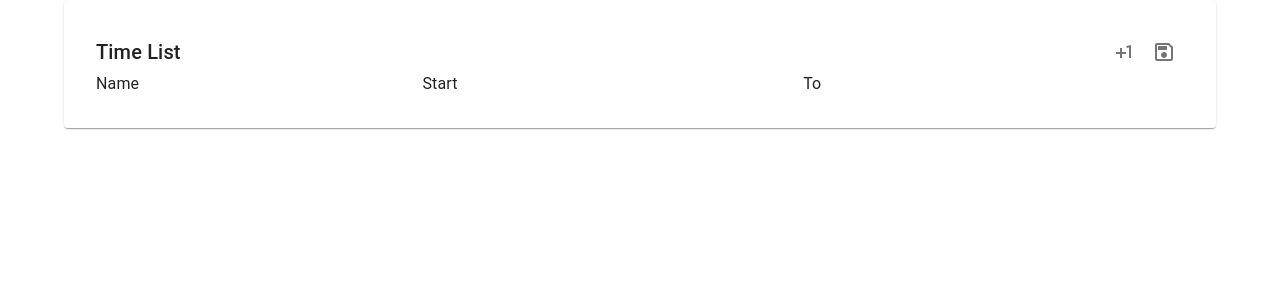
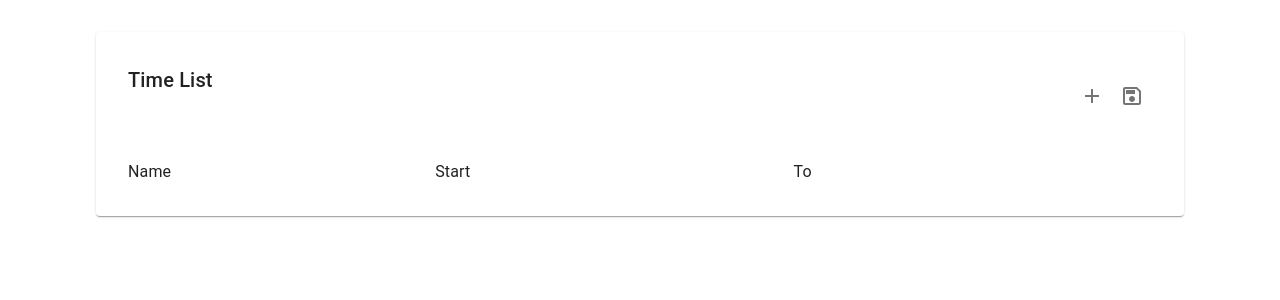
Before and after one commit to rkoleci/react-forms-redux-mui-ts, a React (Create React App) app in the folder react-forms-redux-mui-ts/: page / in a window 1280 px wide. Shown: the top 300 px of the page. Built offline with nearby package versions, Linux system fonts and the light colour scheme.

Commit message:
ui fixes

```diff
--- a/react-forms-redux-mui-ts/src/formErrors/GenericErrorsBanner.tsx
+++ b/react-forms-redux-mui-ts/src/formErrors/GenericErrorsBanner.tsx
@@ -3,6 +3,7 @@ import { AppState } from "../store";
 import { connect } from "react-redux";
 import { Box, Typography } from "@mui/material";
 import { FormErrorsSelectors } from "./formErrorsSelectors";
+import { translate } from "./translator";
 
 interface GenericErrorsBannerProps {
     errors: string[]
@@ -13,9 +14,9 @@ function GenericErrorsBanner({ errors }: GenericErrorsBannerProps) {
 
     return (
         <Box>
-            {errors.map(error => (
+            {errors.map((error, index) => (
                 <Box>
-                    <Typography key={error}>{error}</Typography>
+                    <Typography key={error}>{`${index +1 }. ${translate(error)}`}</Typography>
                 </Box>
             ))}
         </Box>
--- /dev/null
+++ b/react-forms-redux-mui-ts/src/formErrors/translator.ts
@@ -0,0 +1,16 @@
+export const translate = (key: string) => {
+    if (key == 'invalidValue') {
+        return 'Invalid value'
+    }
+    if (key == 'missingFields') {
+        return 'This field is mandatory'
+    }
+    if (key == 'notAfterFrom') {
+        return 'Must be after from'
+    }
+    if (key == 'invalidBannerError') {
+        return 'One or more invalid fields!'
+    }
+
+    return key
+}
--- a/react-forms-redux-mui-ts/src/timeList/EditableTimeList.tsx
+++ b/react-forms-redux-mui-ts/src/timeList/EditableTimeList.tsx
@@ -59,7 +59,6 @@ const EditableTimeList = ({ timeList }: EditableTimeListProps) => {
 }
 
 const mapStateToProps = (state: AppState): EditableTimeListProps => {
-    console.log(111, 'timelist', state)
     return {
         timeList: UITimeListSelectors.selectAll(state)
     }
--- a/react-forms-redux-mui-ts/src/timeList/PeriodField.tsx
+++ b/react-forms-redux-mui-ts/src/timeList/PeriodField.tsx
@@ -9,6 +9,7 @@ import { AdapterMoment } from '@mui/x-date-pickers/AdapterMoment';
 import moment, { Moment } from "moment";
 import { upsertFromPeriod, upsertToPeriod } from "./timeListSlices";
 import { FormControl, FormHelperText } from "@mui/material";
+import { translate } from "../formErrors/translator";
 
 
 interface PeriodFieldProps {
@@ -28,7 +29,7 @@ const PeriodField = ({ value, error, onChange }: PeriodFieldProps) => {
                 onChange={onChange}
             />
         </LocalizationProvider>
-        {error && <FormHelperText>{error}</FormHelperText>}
+        {error && <FormHelperText sx={{position: 'absolute', bottom: '-20px'}}>{translate(error)}</FormHelperText>}
     </FormControl>
     )
 }
--- a/react-forms-redux-mui-ts/src/timeList/TimeListNamField.tsx
+++ b/react-forms-redux-mui-ts/src/timeList/TimeListNamField.tsx
@@ -5,6 +5,8 @@ import { FormErrorsSelectors } from '../formErrors/formErrorsSelectors';
 import { connect } from 'react-redux';
 import { TextField } from '@mui/material';
 import { upsertName } from './timeListSlices';
+import { translate } from '../formErrors/translator';
+import styled from '@emotion/styled';
 
 interface TimeListNameFieldOwnProps {
     id: string;
@@ -20,7 +22,6 @@ interface TimeListNameCallbacks {
 }
 
 const TimeListNameField = ({ name, error, onChange }: TimeListNameFieldProps & TimeListNameCallbacks) => {
-    console.log(111, 'error', error)
     const onTextChange = (e: any) => {
         onChange(e.target.value)
     }
@@ -30,7 +31,13 @@ const TimeListNameField = ({ name, error, onChange }: TimeListNameFieldProps & T
             value={name}
             onChange={onTextChange}
             error={!!error}
-            helperText={error || ''}
+            helperText={translate(error) || ''}
+            FormHelperTextProps={{
+                sx: {
+                    position: 'absolute', bottom: '-20px'
+                }
+            }}
+
         />
     )
 }
--- a/react-forms-redux-mui-ts/src/timeList/TimeListPageLayout.tsx
+++ b/react-forms-redux-mui-ts/src/timeList/TimeListPageLayout.tsx
@@ -1,6 +1,7 @@
 import React from 'react';
 import { Box, Container, IconButton, Paper, Typography, styled } from '@mui/material'
 import { PlusOneOutlined, SaveOutlined } from '@mui/icons-material';
+import AddIcon from '@mui/icons-material/Add';
 
 const StyledHeader = styled(Box)(() => ({
     display: 'flex',
@@ -21,19 +22,21 @@ export default function TimeListPageLayout({ children, header, title, OnSave, on
 
     return (
         <Container >
-            <Paper sx={{ p: 4 }}>
+            <Paper sx={{ p: 4, m: 4 }}>
                 <StyledHeader>
-                    <Typography variant='h6'>{title}</Typography>
+                    <Typography variant='h6' mb={4}>{title}</Typography>
                     <StyledHeader>
                         <IconButton onClick={onAdd}>
-                            <PlusOneOutlined />
+                            <AddIcon />
                         </IconButton>
                         <IconButton onClick={OnSave}>
                             <SaveOutlined />
                         </IconButton>
                     </StyledHeader>
                 </StyledHeader>
+                <Box sx={{display: 'flex', gap: '32px', flexDirection: 'column'}}>
                 {children}
+                </Box>
             </Paper>
         </Container>
     )
```
